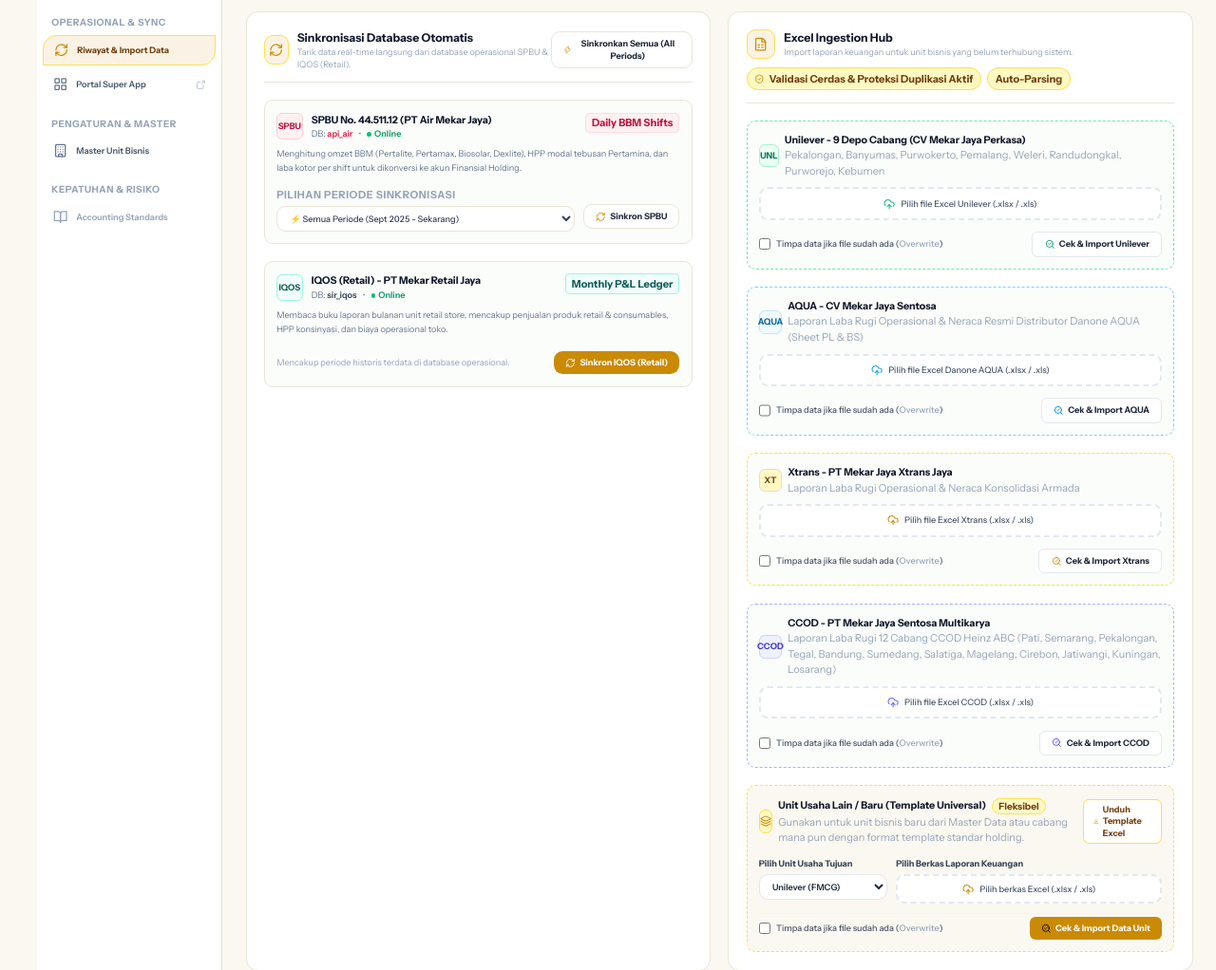
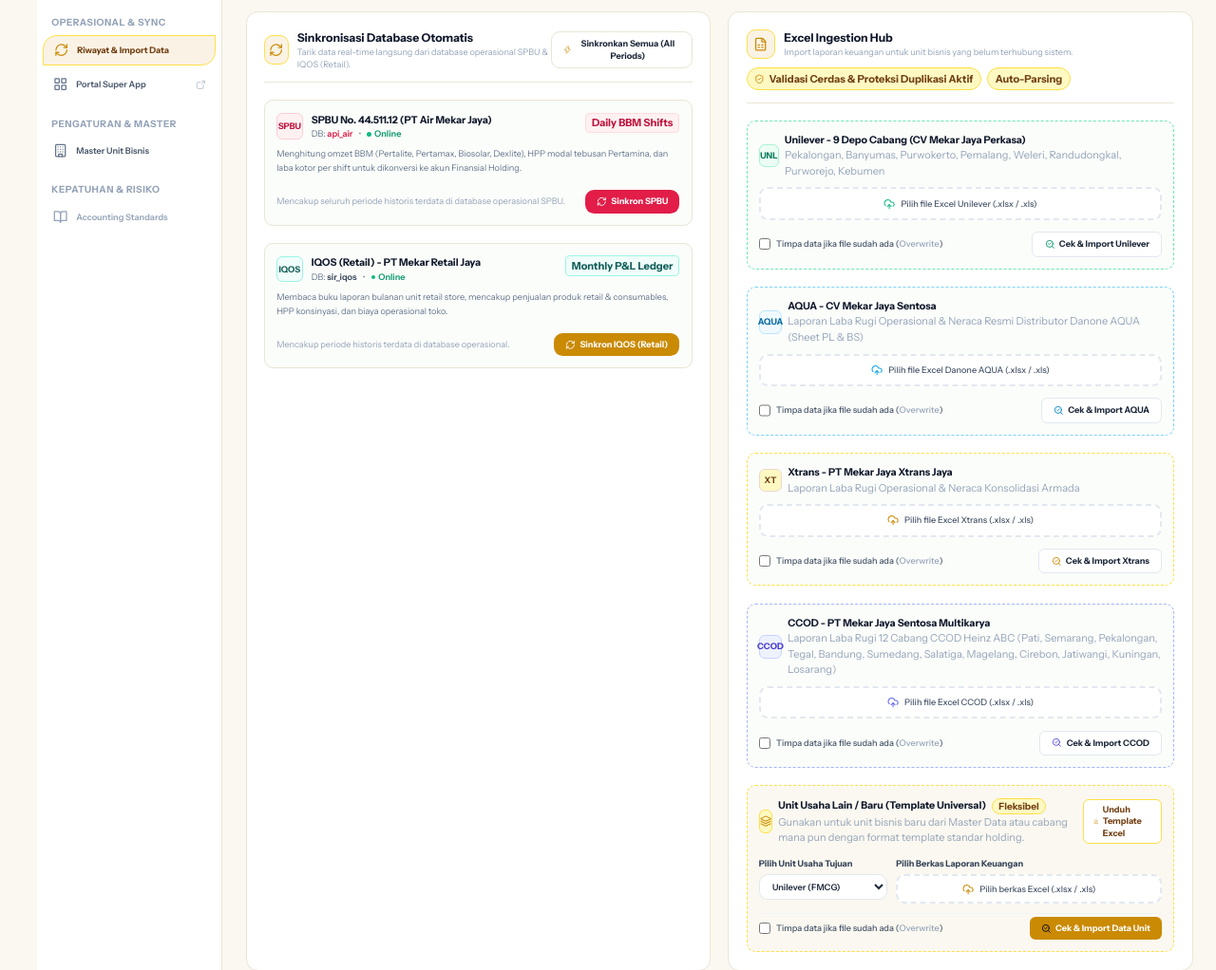
Before and after one commit to Midas-ww/Global-Fa, a Laravel app: page /sync in a window 1280 px wide. Shown: the part 228-1250 px from the top of the page at 95% size. Run offline with Laravel 12, Linux system fonts and the light colour scheme; a user stored in the database is signed in; data comes from the database, SQL or seed files in the repository; data that the repository does not hold is empty; some libraries are stand-ins or nearby versions; some web fonts are replaced.

Commit message:
feat(ui): unify spbu sync form to sync all periods matching iqos layout

```diff
--- a/resources/views/finance/sync.blade.php
+++ b/resources/views/finance/sync.blade.php
@@ -118,36 +118,15 @@
                 <p class="text-xs text-slate-500 mt-2.5 leading-relaxed">
                     Menghitung omzet BBM (Pertalite, Pertamax, Biosolar, Dexlite), HPP modal tebusan Pertamina, dan laba kotor per shift untuk dikonversi ke akun Finansial Holding.
                 </p>
-                <form action="{{ route('finance.sync.database') }}" method="POST" class="mt-4 flex items-center gap-3">
+                <form action="{{ route('finance.sync.database') }}" method="POST" class="mt-4 flex items-center justify-between pt-1">
                     @csrf
                     <input type="hidden" name="target" value="spbu">
-                    <div class="flex-1">
-                        <label class="text-[11px] font-bold text-slate-400 uppercase tracking-wider block mb-1">Pilihan Periode Sinkronisasi</label>
-                        <select name="period" class="w-full bg-white border border-[#e9e5d6] rounded-xl text-xs font-mono font-medium px-3 py-2 text-slate-700 focus:outline-none focus:ring-1 focus:ring-[#059669]">
-                            <option value="all" selected>⚡ Semua Periode (Sept 2025 - Sekarang)</option>
-                            <option value="2026-11">November 2026 (Bulan Berjalan)</option>
-                            <option value="2026-10">Oktober 2026</option>
-                            <option value="2026-09">September 2026</option>
-                            <option value="2026-08">Agustus 2026</option>
-                            <option value="2026-07">Juli 2026</option>
-                            <option value="2026-06">Juni 2026</option>
-                            <option value="2026-05">Mei 2026</option>
-                            <option value="2026-04">April 2026</option>
-                            <option value="2026-03">Maret 2026</option>
-                            <option value="2026-02">Februari 2026</option>
-                            <option value="2026-01">Januari 2026</option>
-                            <option value="2025-12">Desember 2025</option>
-                            <option value="2025-11">November 2025</option>
-                            <option value="2025-10">Oktober 2025</option>
-                            <option value="2025-09">September 2025</option>
-                        </select>
-                    </div>
-                    <div class="pt-5">
-                        <button type="submit" class="px-4 py-2 rounded-xl bg-white hover:bg-slate-50 text-slate-800 border border-[#e9e5d6] text-xs font-bold transition flex items-center gap-1.5 shadow-2xs cursor-pointer">
-                            <i data-lucide="refresh-cw" class="w-3.5 h-3.5 text-[#ca8a04]"></i>
-                            Sinkron SPBU
-                        </button>
-                    </div>
+                    <input type="hidden" name="period" value="all">
+                    <span class="text-xs text-slate-400">Mencakup seluruh periode historis terdata di database operasional SPBU.</span>
+                    <button type="submit" class="px-4 py-2 rounded-xl bg-rose-600 hover:bg-rose-700 text-white font-bold text-xs transition flex items-center gap-1.5 shadow-2xs cursor-pointer">
+                        <i data-lucide="refresh-cw" class="w-3.5 h-3.5"></i>
+                        Sinkron SPBU
+                    </button>
                 </form>
             </div>
 
```
